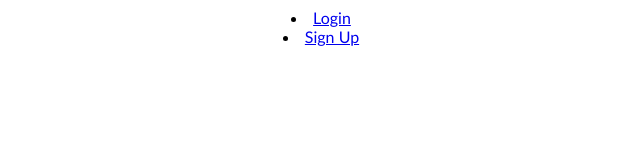
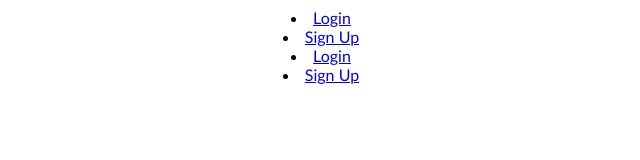
Before and after one commit to Prometeur/TFG-EscrituraCreativa, a React (Create React App) app in the folder client/: page /home in a window 1280 px wide. Shown: the top 160 px of the page, without its empty margins (319-959 px from the left). Built offline with nearby package versions, Linux system fonts and the light colour scheme; the HTML template or start-up script is replaced by a standard one.

Commit message:
actuilizaciones restantes

```diff
--- a/client/src/routes/routesLogin.js
+++ b/client/src/routes/routesLogin.js
@@ -1,14 +1,138 @@
 /*
-*  Name_file :routesLogin.js
-*  Description: contiene rutas asociadas a componentes del login
+*  Name_file :Router.js
+*  Description: contiene rutas asociadas a componentes
 */
-import React from 'react';
-import { BrowserRouter, Switch, Route } from 'react-router-dom';
 
-import Login from '../components/pages/login/Login';
+import React, { Component } from 'react';
+import { BrowserRouter as Router, Switch, Route, Link} from 'react-router-dom';
+import AuthService from "../services/authenticity/auth-service";
+import Login from '../components/pages/login/login';
+import Profile from '../components/pages/login/profile';
+import Register from "../components/pages/login/register";
+
 
 /*defino las rutas de los componentes
-Ruta o url del login asociado a la componente pages/login*/
+ejemplo ruta o url del login donde estara alojado/relacionado el componente Login*/
+class Routes extends Component {
+
+    constructor(props) {
+      super(props);
+
+      this.logOut = this.logOut.bind(this);
+
+      this.state = {
+        currentUser:undefined,
+        showStudent: false,
+        showTeacher: false,
+        showAdmin: false,
+      }
+    }
+
+    componentDidMount() {
+
+      //Take info about server
+      const user = AuthService.getCurrentUser();
+      if(user) {
+        this.setState({
+          currentUser:user,
+          showStudent: user["rol"].includes("E"),
+          showTeacher: user["rol"].includes("T"),
+          showAdmin: user["rol"].includes("A"),
+        });
+      }
+    }
+
+    logOut() {
+      AuthService.logout();
+    }
+
+    render() {
+      const { currentUser,showStudent, showTeacher, showAdmin} = this.state;
+
+      return (
+        <Router>
+        <div>
+          <nav className="navbar navbar-expand navbar-dark bg-dark">
+
+            <div className="navbar-nav mr-auto">
+
+              {showTeacher && (
+                <li className="nav-item">
+                  <Link to={"/loign"} className="nav-link">
+                    Moderator Board
+                  </Link>
+                </li>
+              )}
+
+              {showAdmin && (
+                <li className="nav-item">
+                  <Link to={"/loign"} className="nav-link">
+                    Admin Board
+                  </Link>
+                </li>
+              )}
+
+              {showStudent && (
+                <li className="nav-item">
+                  <Link to={"/loign"} className="nav-link">
+                    Admin Board
+                  </Link>
+                </li>
+              )}
+
+              {currentUser && (
+                <li className="nav-item">
+                  <Link to={"/loign"} className="nav-link">
+                    User
+                  </Link>
+                </li>
+              )}
+
+            </div>
+
+            {currentUser ? (
+              <div className="navbar-nav ml-auto">
+                <li className="nav-item">
+                  <Link to={"/profile"} className="nav-link">
+                    {currentUser.username}
+                  </Link>
+                </li>
+                <li className="nav-item">
+                  <a href="/login" className="nav-link" onClick={this.logOut}>
+                    LogOut
+                  </a>
+                </li>
+              </div>
+            ) : (
+              <div className="navbar-nav ml-auto">
+                <li className="nav-item">
+                  <Link to={"/login"} className="nav-link">
+                    Login
+                  </Link>
+                </li>
+                <li className="nav-item">
+                <Link to={"/register"} className="nav-link">
+                  Sign Up
+                </Link>
+              </li>
+              </div>
+            )}
+          </nav>
+
+          <div className="container mt-3">
+            <Switch>
+              <Route exact path="/login" component={Login} />
+              <Route exact path="/register" component={Register} />
+              <Route exact path="/profile" component={Profile} />
+            </Switch>
+          </div>
+        </div>
+        </Router>
+      );
+    }
+}
+
+/*
 function Routes() {
   return (
     <BrowserRouter>
@@ -18,5 +142,5 @@ function Routes() {
     </BrowserRouter>
   );
 }
-
+*/
 export default Routes;
```
Also changed, not shown: 1 other file (tests, documents, lock files or other folders). Lines whose indentation alone changed are shown as unchanged.
